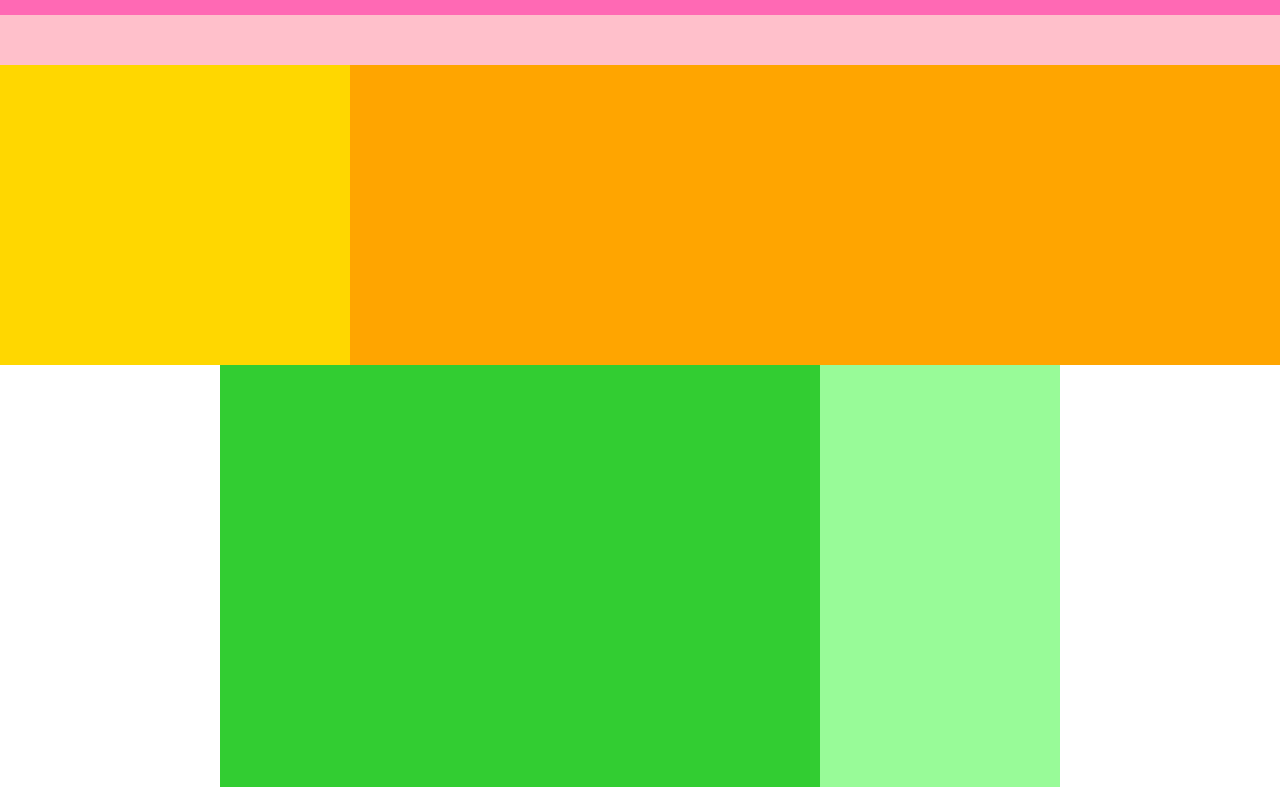
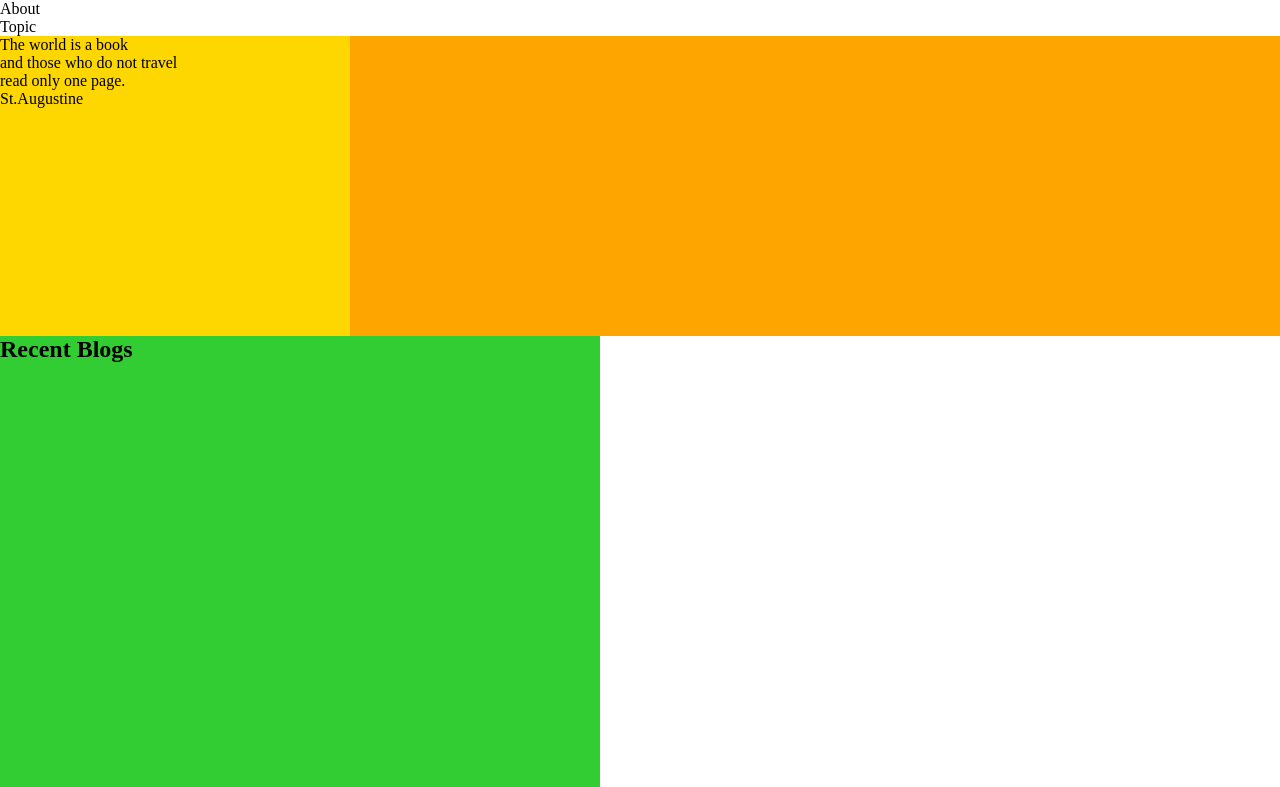
Before and after one commit to ryokitajima/CARAVAN, a plain HTML site: page index.html in a window 1280 px wide. Shown: the part 55-842 px from the top of the page. Drawn offline with Linux system fonts and the light colour scheme.

Commit message:
html6章まで

```diff
--- a/index.html
+++ b/index.html
@@ -7,19 +7,46 @@
   </head>
 
   <body>
-    <div class="header">
-     <div class="header-top"></div>
-     <div class="header-bottom"></div>
-    </div>
+    <header>
+     <h1 class="heading">
+      <a href="https://infratop.jp">
+        CARAVAN
+      </a>
+
+     </h1>
+    </header>
+
+    <nav>
+      <ul class="nav-list">
+        <li class="nav-list-item">
+          <a href="index.html">Home</a>
+        </li>
+        <li class="nav-list-item">About</li>
+        <li class="nav-list-item">Topic</li>
+      </ul>
+    </nav>
 
     <div class="main-visual">
-      <div class="main-visual-content"></div>
+      <div class="main-visual-content">
+      <p class="main-visual-text">
+        The world is a book<br/>
+        and those who do not travel<br/>
+        read only one page.
+      </p>
+      <p class="main-visual-name">
+        St.Augustine
+      </p>
     </div>
-    <div class="main">
-      <div class="blog"></div>
-      <div class="sidebar"></div>
-    </div>
-    <div class="footer"></div>
+   </div>
+    <main>
+     <section class="blog">
+       <h2 class="blog-heading">Recent Blogs</h2>
+     </section>
+     <div class="sidebar"></div>
+    </main>
+
+   <footer>
+    <p class="fotter-text">©︎All rights reserved by Infratop.Inc </p>
+   </footer>
   </body>
-
 </html>
```
